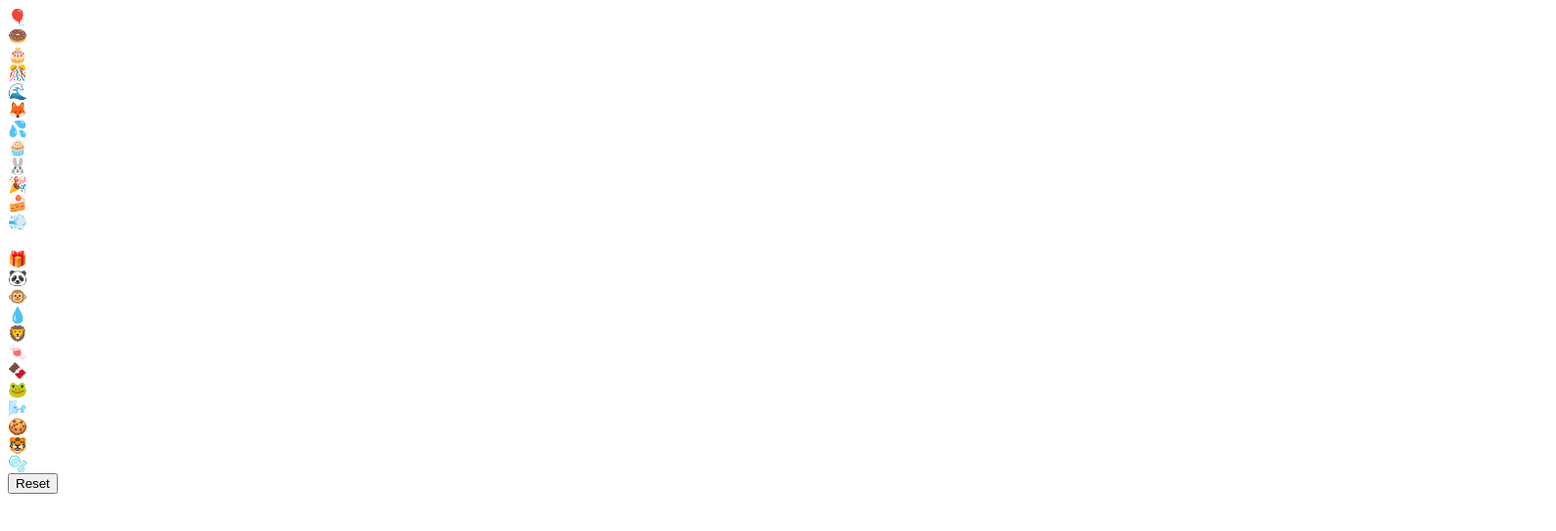
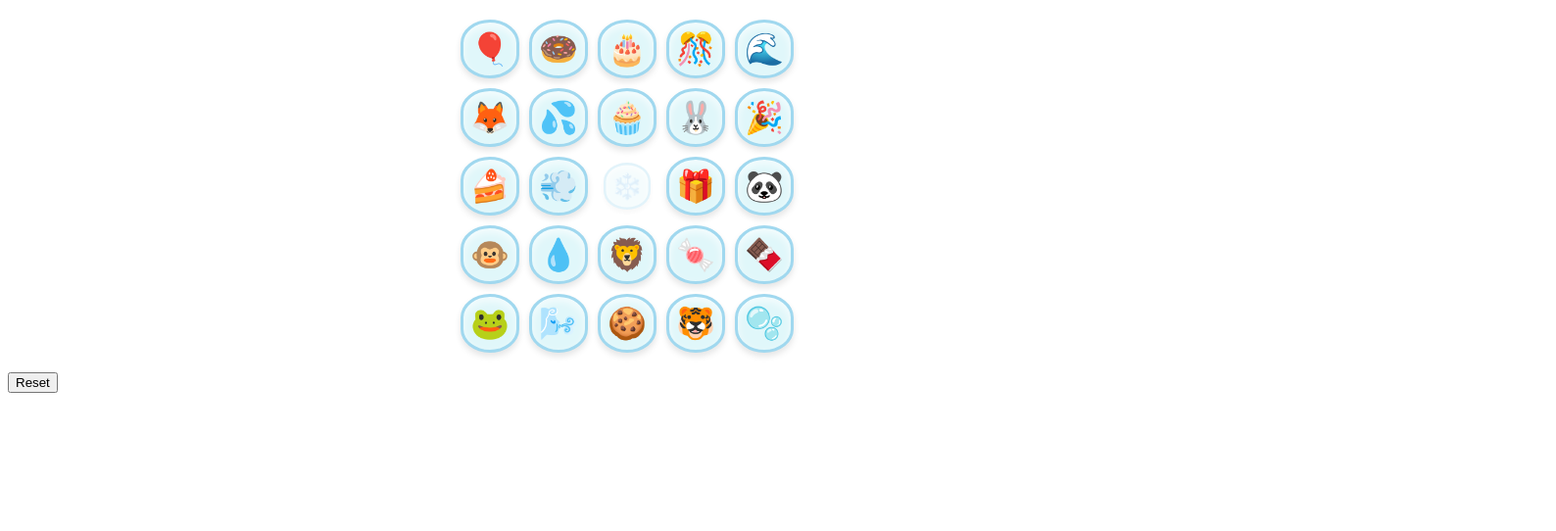
Before and after one commit to toobadnoah/BubblePop, a plain HTML site: page public/index.html in a window 1280 px wide. Both pictures are taken after a click on the element "❄️". Shown: the whole page at 98% size, 1588 px wide, since content can reach past the window. Drawn offline with Linux system fonts and the light colour scheme.

Commit message:
Update style.css

```diff
--- a/public/style.css
+++ b/public/style.css
@@ -1,37 +1,35 @@
-.bubble.pop {
-  animation: popAnimation 0.3s forwards;
+#bubble-grid {
+  display: grid;
+  grid-template-columns: repeat(5, 60px);
+  grid-template-rows: repeat(5, 60px);
+  gap: 10px;
+  justify-content: center;
+  margin: 20px auto;
 }
 
-@keyframes popAnimation {
-  0% {
-    transform: scale(1);
-    opacity: 1;
-  }
-  100% {
-    transform: scale(1.5);
-    opacity: 0;
-  }
+.bubble {
+  background: #e0f7fa;
+  border-radius: 50% / 40%;
+  border: 3px solid #a0d8ef;
+  box-shadow: inset 0 4px 8px rgba(255, 255, 255, 0.7),
+              0 4px 6px rgba(0, 0, 0, 0.1);
+  font-size: 32px;
+  display: flex;
+  justify-content: center;
+  align-items: center;
+  cursor: pointer;
+  user-select: none;
+  transition: transform 0.2s ease;
 }
 
-.confetti {
-  position: fixed;
-  width: 8px;
-  height: 8px;
-  top: 0;
-  opacity: 0.8;
-  animation: fall 3s linear forwards;
-  border-radius: 2px;
-  pointer-events: none;
-  z-index: 9999;
+.bubble:hover {
+  transform: scale(1.1);
 }
 
-@keyframes fall {
-  0% {
-    transform: translateY(0) rotate(0deg);
-    opacity: 0.8;
-  }
-  100% {
-    transform: translateY(100vh) rotate(360deg);
-    opacity: 0;
-  }
+.bubble.pop {
+  opacity: 0.3;
+  cursor: default;
+  pointer-events: none;
+  transform: scale(0.8);
+  transition: opacity 0.3s ease, transform 0.3s ease;
 }
```
